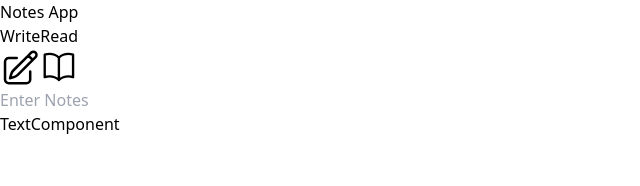
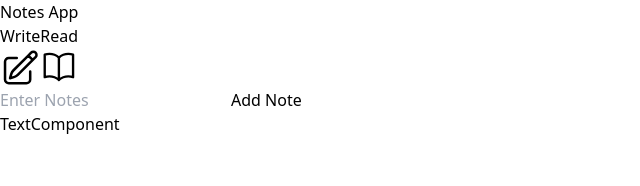
Before and after one commit to manishaac2002/notes_app_react_tailwind, a React (Vite) app: page / in a window 1280 px wide. Both pictures are taken after a click on the button "Write". Shown: the top 186 px of the page, without its empty margins (0-640 px from the left). Built offline with nearby package versions, Linux system fonts and the light colour scheme.

Commit message:
bug : while toggle the write buttton and add button.

```diff
--- a/package.json
+++ b/package.json
@@ -20,7 +20,8 @@
     "date-fns": "^3.6.0",
     "dayjs": "^1.11.12",
     "react": "^18.3.1",
-    "react-dom": "^18.3.1"
+    "react-dom": "^18.3.1",
+    "uuid": "^10.0.0"
   },
   "devDependencies": {
     "@types/react": "^18.3.3",
--- a/src/App.jsx
+++ b/src/App.jsx
@@ -1,24 +1,25 @@
 import React, { useReducer } from "react";
 import Header from "./components/Header";
 import TextComponent from "./components/main/TextComponent";
-import reducer from "./components/context/reducer"
+import reducer from "./components/context/reducer";
 import contextToDo from "./components/context/context";
 
-
 function App() {
-
-
-  const [todos, dispatch] = useReducer(reducer, [])
+  const [todos, dispatch] = useReducer(reducer, []);
 
   return (
     <contextToDo.Provider value={[todos, dispatch]}>
-      <>
-        <Header />
-        <TextComponent />
-      </>
+      <div className="flex flex-col h-screen">
+        {/* Header should take its natural height */}
+        {/* <Header /> */}
 
+        {/* TextComponent should take the remaining space */}
+        <div className="flex-grow">
+          <TextComponent />
+        </div>
+      </div>
     </contextToDo.Provider>
-  )
+  );
 }
 
-export default App
+export default App;
--- a/src/components/Header.jsx
+++ b/src/components/Header.jsx
@@ -1,44 +1,33 @@
-import React from 'react'
-import { useCurrentEditor } from '@tiptap/react'
+import React from 'react';
 
-
-const header = () => {
-    const { editor } = useCurrentEditor()
-
+const Header = ({ onWriteClick }) => {
   return (
-
-        <section className=" rounded-2xl m-2 p-5  mb-10 bg-gray-100">
-
-            <div className="container mx-auto ">
-
-                <div className=" flex ">
-
-                    <a className="text-3xl font-semibold pr-5  mr-5" href="index.html">Notes App</a>
-
+    <section className="rounded-2xl m-3 p-5 mb-3 bg-gray-100">
+      <div className="container mx-auto">
+        <div className="flex">
+          <a className="text-3xl font-semibold pr-5 mr-5" href="index.html">Notes App</a>
           <div className="flex ml-auto">
-
-                        <button className=" flex ml-auto text-medium font-bold bg-white shadow-md px-3 py-2 rounded hover:bg-black hover:text-white">
-                            <span className=" pr-1 hidden lg:block">Write</span>
+            <button
+              className="flex ml-auto text-medium font-bold bg-white shadow-md px-3 py-2 rounded hover:bg-black hover:text-white"
+              onClick={onWriteClick}
+            >
+              <span className="pr-1 hidden lg:block">Write</span>
               <svg xmlns="http://www.w3.org/2000/svg" fill="none" viewBox="0 0 24 24" strokeWidth="1.5" stroke="currentColor" className="h-6 w-6">
                 <path strokeLinecap="round" strokeLinejoin="round" d="m16.862 4.487 1.687-1.688a1.875 1.875 0 1 1 2.652 2.652L10.582 16.07a4.5 4.5 0 0 1-1.897 1.13L6 18l.8-2.685a4.5 4.5 0 0 1 1.13-1.897l8.932-8.931Zm0 0L19.5 7.125M18 14v4.75A2.25 2.25 0 0 1 15.75 21H5.25A2.25 2.25 0 0 1 3 18.75V8.25A2.25 2.25 0 0 1 5.25 6H10" />
               </svg>
             </button>
 
-                        <button className=" flex ml-8 text-medium font-bold bg-white shadow-md px-3 py-2 rounded hover:bg-black hover:text-white">
-                            <span className=" pr-1 hidden lg:block">Read</span>
+            <button className="flex ml-8 text-medium font-bold bg-white shadow-md px-3 py-2 rounded hover:bg-black hover:text-white">
+              <span className="pr-1 hidden lg:block">Read</span>
               <svg xmlns="http://www.w3.org/2000/svg" fill="none" viewBox="0 0 24 24" strokeWidth="1.5" stroke="currentColor" className="h-6 w-6">
                 <path strokeLinecap="round" strokeLinejoin="round" d="M12 6.042A8.967 8.967 0 0 0 6 3.75c-1.052 0-2.062.18-3 .512v14.25A8.987 8.987 0 0 1 6 18c2.305 0 4.408.867 6 2.292m0-14.25a8.966 8.966 0 0 1 6-2.292c1.052 0 2.062.18 3 .512v14.25A8.987 8.987 0 0 0 18 18a8.967 8.967 0 0 0-6 2.292m0-14.25v14.25" />
               </svg>
             </button>
+          </div>
+        </div>
+      </div>
+    </section>
+  );
+};
 
-                    </div>
-
-                </div>
-
-            </div>
-
-        </section>
-    )
-}
-
-export default header
+export default Header;
--- a/src/components/context/DisplayNotes.jsx
+++ b/src/components/context/DisplayNotes.jsx
@@ -1,31 +1,46 @@
-import React, { useContext } from 'react'
-import { REMOVE_TODO } from './action.types'
-import contextToDo from './context'
-import Tiptap from '../editor/Tiptap'
-
+import React, { useContext } from 'react';
+import { REMOVE_TODO, UPDATE_TODO } from './action.types';
+import contextToDo from './context';
+import Tiptap from '../editor/Tiptap';
 
 const DisplayNotes = () => {
-  const [todos, dispatch] = useContext(contextToDo)
+  const [todos, dispatch] = useContext(contextToDo);
+
   return (
     <div className='grid grid-cols-2 gap-5'>
-      {
-        todos.map((todo, index) => {
-          return (
-            <div className='border border-gray-100 shadow-lg px-3 py-2' key={index}>
-              <h1>{todo}</h1>
-              <Tiptap />
-              <button className='bg-red-500 text-white px-3 py-2 rounded-lg' onClick={() => {
-                return dispatch({
+      {todos.map((todo) => {
+        const handleEditorUpdate = (updatedContent) => {
+          dispatch({
+            type: UPDATE_TODO,
+            payload: {
+              ...todo,
+              content: updatedContent,
+            },
+          });
+        };
+
+        return (
+          <div className='border border-gray-100 shadow-lg px-3 py-2' key={todo.id}>
+            <Tiptap
+              content={todo.content}
+              onUpdate={handleEditorUpdate}
+            />
+            <button
+              className='bg-red-500 text-white px-3 py-2 rounded-lg'
+              onClick={() => {
+                dispatch({
                   type: REMOVE_TODO,
-                  payload: todo
-                })
-              }} > Remove</button>
-            </div>
-          )
-        })
-      }
+                  payload: todo,
+                });
+              }}
+            >
+              Remove
+            </button>
+          </div>
+        );
+      })}
     </div>
-  )
-}
+  );
+};
 
-export default DisplayNotes
+export default DisplayNotes;
--- a/src/components/context/action.types.jsx
+++ b/src/components/context/action.types.jsx
@@ -1,8 +1,9 @@
 const ADD_TODO = 'ADD_TODO'
 const REMOVE_TODO = 'REMOVE_TODO'
-
+const UPDATE_TODO = 'UPDATE_TODO'
 
 export{
     ADD_TODO,
-    REMOVE_TODO
+    REMOVE_TODO,
+    UPDATE_TODO
 }
--- a/src/components/context/reducer.jsx
+++ b/src/components/context/reducer.jsx
@@ -1,4 +1,4 @@
-import { ADD_TODO, REMOVE_TODO } from "./action.types";
+import { ADD_TODO, REMOVE_TODO, UPDATE_TODO } from "./action.types";
 
 const Reducer = (state, action) => {
     switch (action.type) {
@@ -6,6 +6,10 @@ const Reducer = (state, action) => {
             return [...state, action.payload];
         case REMOVE_TODO:
             return state.filter((todo) => todo != action.payload);
+        case UPDATE_TODO:
+            return state.map(todo =>
+                todo.id === action.payload.id ? { ...todo, content: action.payload.content } : todo
+            );
         default:
             return state;
     }
--- a/src/components/main/TextComponent.jsx
+++ b/src/components/main/TextComponent.jsx
@@ -1,58 +1,80 @@
-import React, { useContext, useState } from 'react'
-import { ADD_TODO } from "../context/action.types"
-import contextToDo from "../context/context"
-import DisplayNotes from '../context/DisplayNotes'
-
+import React, { useContext, useState } from 'react';
+import { ADD_TODO } from "../context/action.types";
+import contextToDo from "../context/context";
+import DisplayNotes from '../context/DisplayNotes';
+import Header from '../Header';
+import { v4 as uuidv4 } from 'uuid';
 
 const TextComponent = () => {
+  const [todos, dispatch] = useContext(contextToDo);
+  const [todoString, setTodoString] = useState('');
+  const [showForm, setShowForm] = useState(false);
 
-  const [todos, dispatch] = useContext(contextToDo)
-
-
-  const [todoString, setTodoString] = useState('')
+  const handleWriteClick = () => {
+    setShowForm(!showForm);  // Toggle the form visibility
+  };
 
   const handleClick = (e) => {
-    e.preventDefault()
+    e.preventDefault();
 
-    if (todoString == '') {
-      return alert('Please enter notes.')
+    if (todoString === '') {
+      alert('Please enter notes.');
+      return;
     }
+
+    const newTodo = {
+      id: uuidv4(),
+      content: todoString,
+    };
 
     dispatch({
       type: ADD_TODO,
-      payload: todoString,
-    })
+      payload: newTodo,
+    });
 
-    setTodoString('')
-  }
+    setTodoString('');
+    setShowForm(false);  // Hide the form after adding a note
+  };
 
   return (
     <>
+      <Header onWriteClick={handleWriteClick} />
+      <div className="grid grid-cols-2 h-full gap-5 pr-4 py-5">
+        <section className="h-full">
+          <div className="px-4 border-r-4 h-full">
+            <div className="border border-red-600 h-full flex flex-col">
+              {showForm && (
+                <form onSubmit={handleClick}>
+                  <input
+                    className="border p-2 rounded mb-4 w-full"
+                    type="text"
+                    placeholder="Enter Notes"
+                    onChange={(e) => setTodoString(e.target.value)}
+                    value={todoString}
+                  />
+                  <button
+                    type="submit"
+                    className="bg-blue-500 text-white px-3 py-2 rounded-lg mt-2"
+                  >
+                    Add Note
+                  </button>
+                </form>
+              )}
+              {!todos.length && !showForm && (
+                <p className="text-center text-gray-600">No notes, enter any note.</p>
+              )}
+              <DisplayNotes className="flex-grow" />
+            </div>
+          </div>
+        </section>
 
-
-      <div className='grid grid-cols-2 m-2 gap-5 '>
-
-        <div className='border border-red-600'>
-
-          <form className='' onSubmit={handleClick}>
-
-            <input className=" border p-2 rounded mb-4" type="text" placeholder='Enter Notes'
-              onChange={(e) => setTodoString(e.target.value)}
-              value={todoString} />
-          </form>
-
-        <DisplayNotes />
-
-        </div>
-
-
-        <div className='border border-black '>TextComponent
-
+        {/* Calendar component */}
+        <div className="border border-black h-full">
+          TextComponent
         </div>
       </div>
+    </>
+  );
+};
 
-    </>
-  )
-}
-
-export default TextComponent
+export default TextComponent;
--- a/src/index.css
+++ b/src/index.css
@@ -1,3 +1,11 @@
+html, body, #root {
+    min-height: 80%;
+    margin: 0;
+    padding: 0;
+  }
+
+
+
 @tailwind base;
 @tailwind components;
 @tailwind utilities;
```
Also changed, not shown: 1 other file (tests, documents, lock files or other folders). Lines whose indentation alone changed are shown as unchanged.
